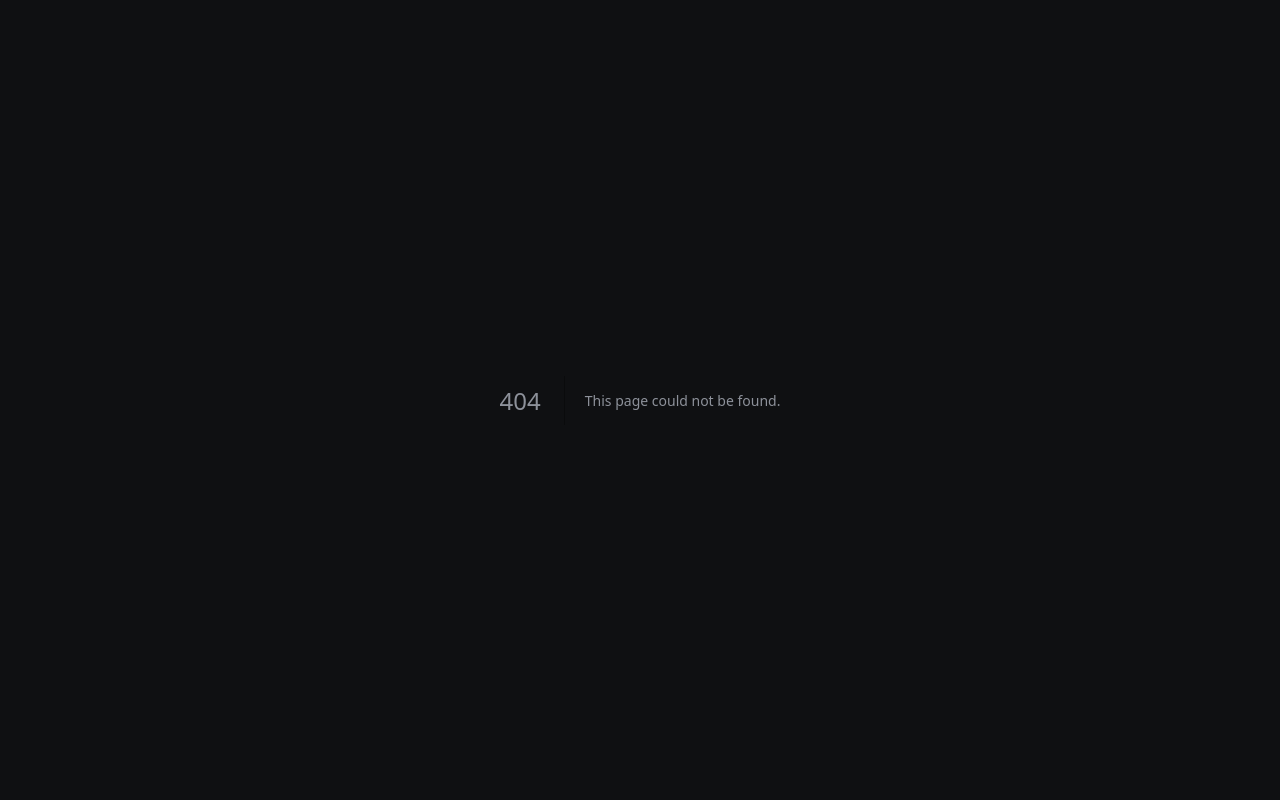
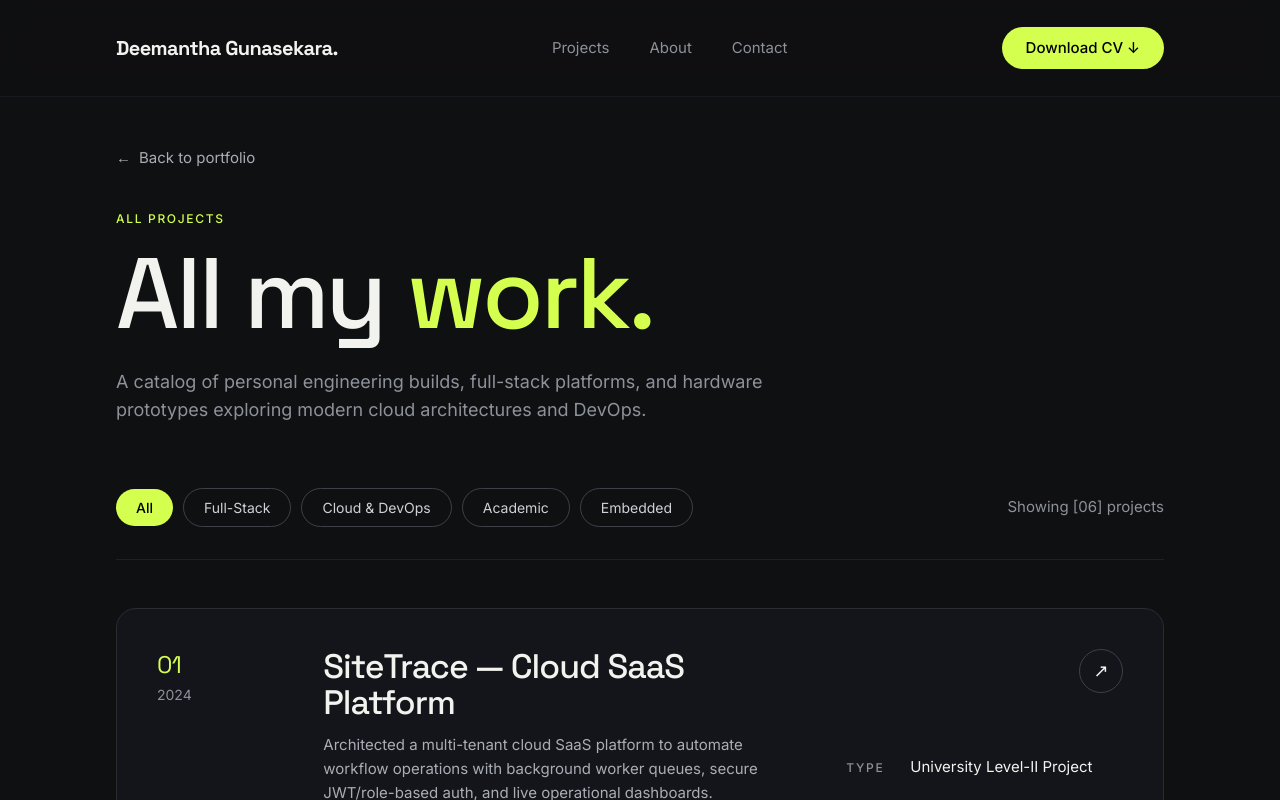
Before and after one commit to DeemanthaGunasekara/Portfolio, a Next.js app: page /projects in a window 1280 px wide. Before the commit this address had no page. Shown: the top 800 px of the page. Built offline with nearby package versions, Linux system fonts and the light colour scheme.

Commit message:
feat(pages): implement full projects archive page with interactive filtering

```diff
--- /dev/null
+++ b/app/projects/page.tsx
@@ -0,0 +1,104 @@
+// app/projects/page.tsx
+"use client";
+
+import React, { useState } from "react";
+import Link from "next/link";
+import Navbar from "@/components/Navbar";
+import Footer from "@/components/Footer";
+import ProjectCardWide from "@/components/ProjectCardWide";
+import { projects, ProjectCategory } from "@/data/projects";
+
+// The exact filter categories from your Figma
+const filterCategories: ("All" | ProjectCategory)[] = [
+  "All",
+  "Full-Stack",
+  "Cloud & DevOps",
+  "Academic",
+  "Embedded",
+];
+
+export default function ProjectsPage() {
+  const [activeCategory, setActiveCategory] = useState<"All" | ProjectCategory>("All");
+
+  // Filter projects dynamically based on the selected category
+  const filteredProjects =
+    activeCategory === "All"
+      ? projects
+      : projects.filter((project) => project.categories.includes(activeCategory));
+
+  return (
+    <div className="min-h-screen bg-canvas text-heading selection:bg-accent selection:text-black">
+      {/* 1. Reused Top Navigation */}
+      <Navbar />
+
+      <main className="max-w-[1440px] mx-auto px-6 sm:px-12 lg:px-[116px] pt-12 pb-24">
+
+        {/* 2. Breadcrumb Navigation */}
+        <div className="mb-10">
+          <Link
+            href="/"
+            className="inline-flex items-center gap-2 text-[15px] text-[#a9adb5] hover:text-heading transition group"
+          >
+            <span className="group-hover:-translate-x-1 transition-transform">&larr;</span>
+            <span>Back to portfolio</span>
+          </Link>
+        </div>
+
+        {/* 3. Page Header Section */}
+        <div className="mb-16">
+          <span className="block text-[12px] tracking-[0.14em] uppercase text-accent font-medium mb-4">
+            ALL PROJECTS
+          </span>
+
+          <h1 className="font-heading font-medium text-5xl sm:text-7xl lg:text-[100px] tracking-tight leading-[0.95] text-heading mb-6">
+            All my <span className="text-accent">work.</span>
+          </h1>
+
+          <p className="text-base sm:text-lg text-muted max-w-2xl leading-relaxed">
+            A catalog of personal engineering builds, full-stack platforms, and hardware prototypes exploring modern cloud architectures and DevOps.
+          </p>
+        </div>
+
+        {/* 4. Interactive Filters Strip & Project Count */}
+        <div className="flex flex-col sm:flex-row items-start sm:items-center justify-between gap-6 pb-8 border-b border-borderSubtle/60 mb-12">
+
+          {/* Category Filter Pills */}
+          <div className="flex flex-wrap items-center gap-2.5">
+            {filterCategories.map((category) => {
+              const isActive = activeCategory === category;
+              return (
+                <button
+                  key={category}
+                  onClick={() => setActiveCategory(category)}
+                  className={`px-5 py-2 rounded-full text-[14px] font-sans transition-all duration-150 ${
+                    isActive
+                      ? "bg-accent text-black font-medium shadow-sm"
+                      : "bg-transparent border border-[#3d4048] text-[#cfd1d6] hover:border-slate-500 font-normal"
+                  }`}
+                >
+                  {category}
+                </button>
+              );
+            })}
+          </div>
+
+          {/* Real-time Project Counter */}
+          <span className="text-[15px] text-muted font-normal shrink-0">
+            Showing [{filteredProjects.length.toString().padStart(2, "0")}] projects
+          </span>
+        </div>
+
+        {/* 5. The List of Wide Horizontal Project Cards */}
+        <div className="space-y-6">
+          {filteredProjects.map((project) => (
+            <ProjectCardWide key={project.number} project={project} />
+          ))}
+        </div>
+
+      </main>
+
+      {/* 6. Reused Compact Neon Footer */}
+      <Footer />
+    </div>
+  );
+}
```
